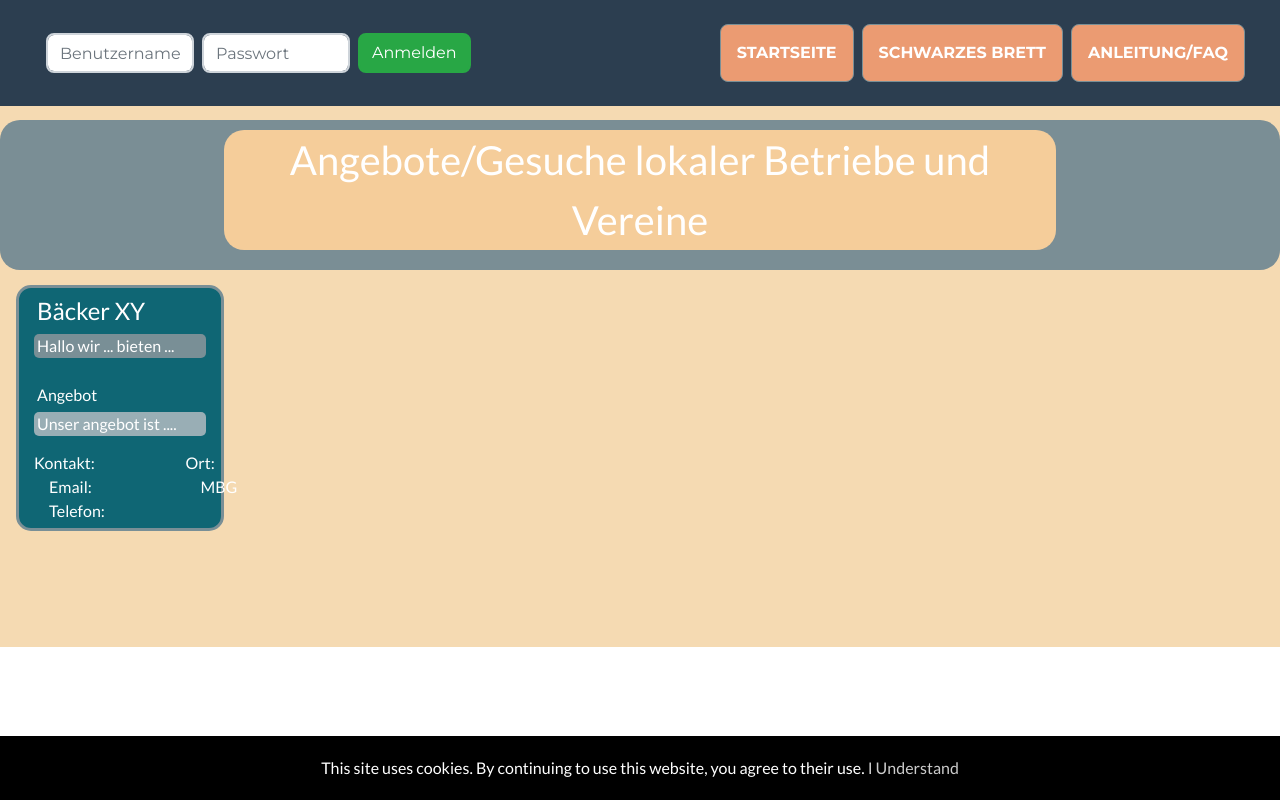
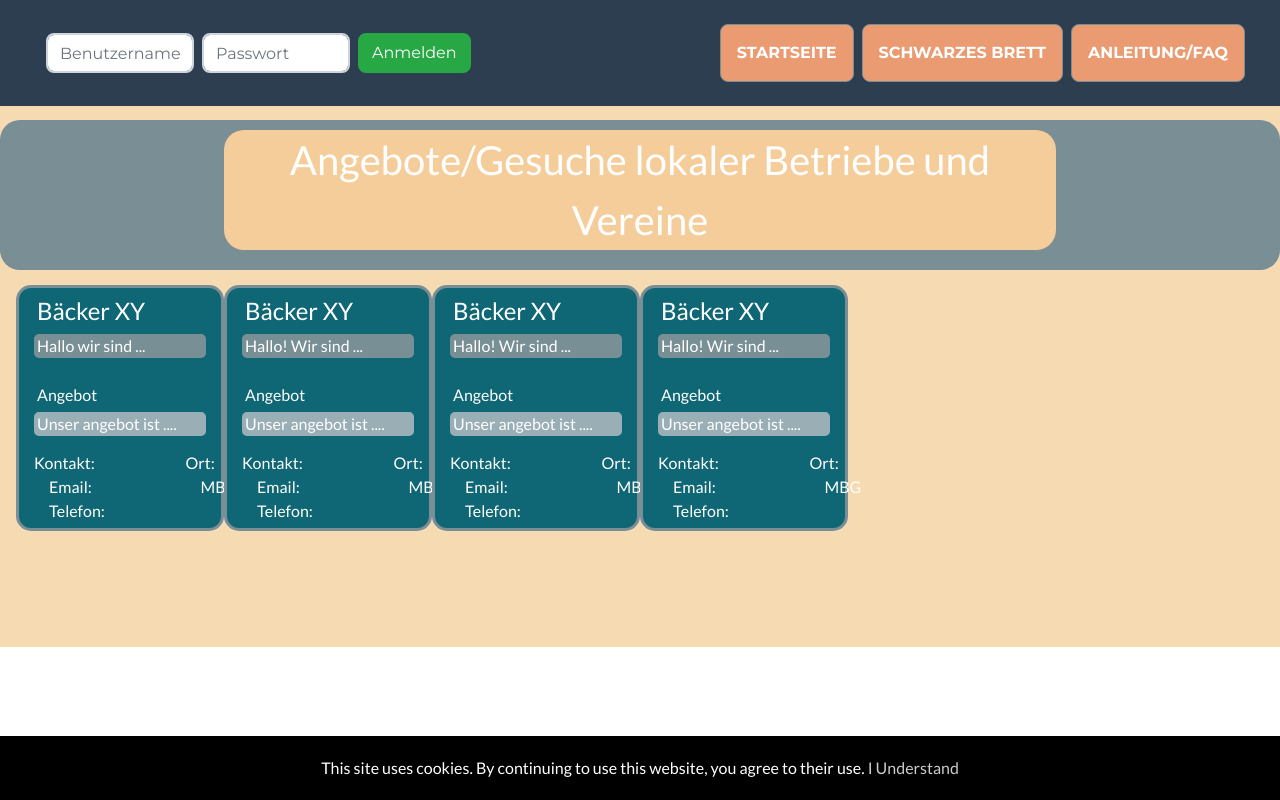
Before and after one commit to SYoy/voluntary_grocery_shopping, a Django app: page /local in a window 1280 px wide. Run offline with Django 3.2, Linux system fonts and the light colour scheme; some libraries are stand-ins or nearby versions.

Commit message:
added angebote local -> no link in navi

```diff
--- a/EinkaufsApp/templates/public/angebote_lokal.html
+++ b/EinkaufsApp/templates/public/angebote_lokal.html
@@ -55,7 +55,73 @@
                                                                         border-radius: 15px; border: 3px solid #798f96; padding-bottom: 5px">
 
                         <div class="col-md12" style="padding-left: 3px; margin-bottom: 5px; margin-top: 5px; font-size: x-large">Bäcker XY</div>
-                        <div class="col-md12" style="background: #798f96; padding-left: 3px; margin-bottom: 25px; border-radius: 5px">Hallo wir ... bieten ...</div>
+                        <div class="col-md12" style="background: #798f96; padding-left: 3px; margin-bottom: 25px; border-radius: 5px">Hallo wir sind ...</div>
+                        <div class="col-md12" style="padding-left: 3px; margin-bottom: 5px">Angebot</div>
+                        <div class="col-md12" style="background: #99aeb5; padding-left: 3px; margin-bottom: 15px; border-radius: 5px">Unser angebot ist ....</div>
+
+                        <div class="row justify-content-between">
+                            <div class="col-3">Kontakt:
+                                <div class="col-12">
+                                    Email:
+                                    Telefon:
+                                </div>
+                            </div>
+                            <div class="col-3">Ort:
+                                <div class="col-12">
+                                    MBG
+                                </div></div>
+                        </div>
+                    </div>
+
+                    <div class="col-sm-6 col-md-4 col-xl-2" style="background: #0f6674; float: left; text-align: left; margin-bottom: 10px;
+                                                                        border-radius: 15px; border: 3px solid #798f96; padding-bottom: 5px">
+
+                        <div class="col-md12" style="padding-left: 3px; margin-bottom: 5px; margin-top: 5px; font-size: x-large">Bäcker XY</div>
+                        <div class="col-md12" style="background: #798f96; padding-left: 3px; margin-bottom: 25px; border-radius: 5px">Hallo! Wir sind  ...</div>
+                        <div class="col-md12" style="padding-left: 3px; margin-bottom: 5px">Angebot</div>
+                        <div class="col-md12" style="background: #99aeb5; padding-left: 3px; margin-bottom: 15px; border-radius: 5px">Unser angebot ist ....</div>
+
+                        <div class="row justify-content-between">
+                            <div class="col-3">Kontakt:
+                                <div class="col-12">
+                                    Email:
+                                    Telefon:
+                                </div>
+                            </div>
+                            <div class="col-3">Ort:
+                                <div class="col-12">
+                                    MBG
+                                </div></div>
+                        </div>
+                    </div>
+
+                    <div class="col-sm-6 col-md-4 col-xl-2" style="background: #0f6674; float: left; text-align: left; margin-bottom: 10px;
+                                                                        border-radius: 15px; border: 3px solid #798f96; padding-bottom: 5px">
+
+                        <div class="col-md12" style="padding-left: 3px; margin-bottom: 5px; margin-top: 5px; font-size: x-large">Bäcker XY</div>
+                        <div class="col-md12" style="background: #798f96; padding-left: 3px; margin-bottom: 25px; border-radius: 5px">Hallo! Wir sind  ...</div>
+                        <div class="col-md12" style="padding-left: 3px; margin-bottom: 5px">Angebot</div>
+                        <div class="col-md12" style="background: #99aeb5; padding-left: 3px; margin-bottom: 15px; border-radius: 5px">Unser angebot ist ....</div>
+
+                        <div class="row justify-content-between">
+                            <div class="col-3">Kontakt:
+                                <div class="col-12">
+                                    Email:
+                                    Telefon:
+                                </div>
+                            </div>
+                            <div class="col-3">Ort:
+                                <div class="col-12">
+                                    MBG
+                                </div></div>
+                        </div>
+                    </div>
+
+                    <div class="col-sm-6 col-md-4 col-xl-2" style="background: #0f6674; float: left; text-align: left; margin-bottom: 10px;
+                                                                        border-radius: 15px; border: 3px solid #798f96; padding-bottom: 5px">
+
+                        <div class="col-md12" style="padding-left: 3px; margin-bottom: 5px; margin-top: 5px; font-size: x-large">Bäcker XY</div>
+                        <div class="col-md12" style="background: #798f96; padding-left: 3px; margin-bottom: 25px; border-radius: 5px">Hallo! Wir sind  ...</div>
                         <div class="col-md12" style="padding-left: 3px; margin-bottom: 5px">Angebot</div>
                         <div class="col-md12" style="background: #99aeb5; padding-left: 3px; margin-bottom: 15px; border-radius: 5px">Unser angebot ist ....</div>
 
```
Also changed, not shown: 1 other file.
